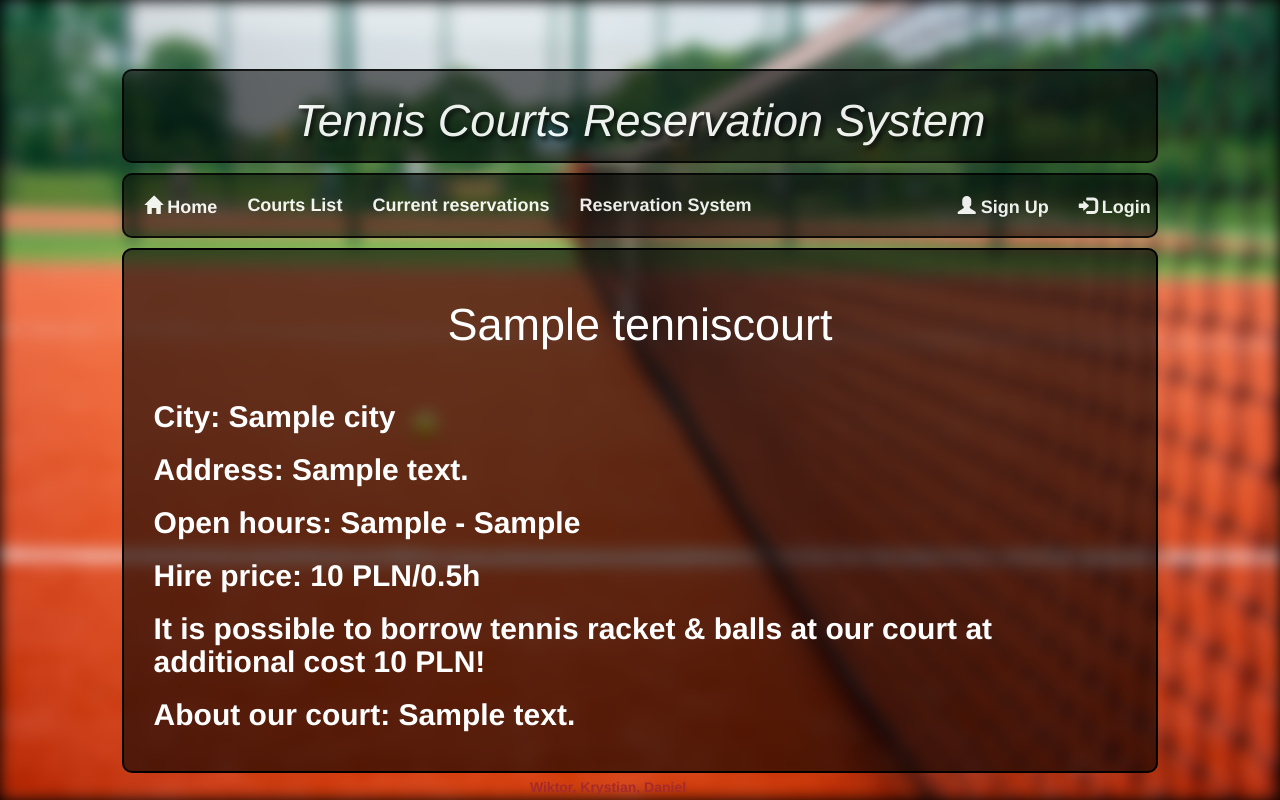
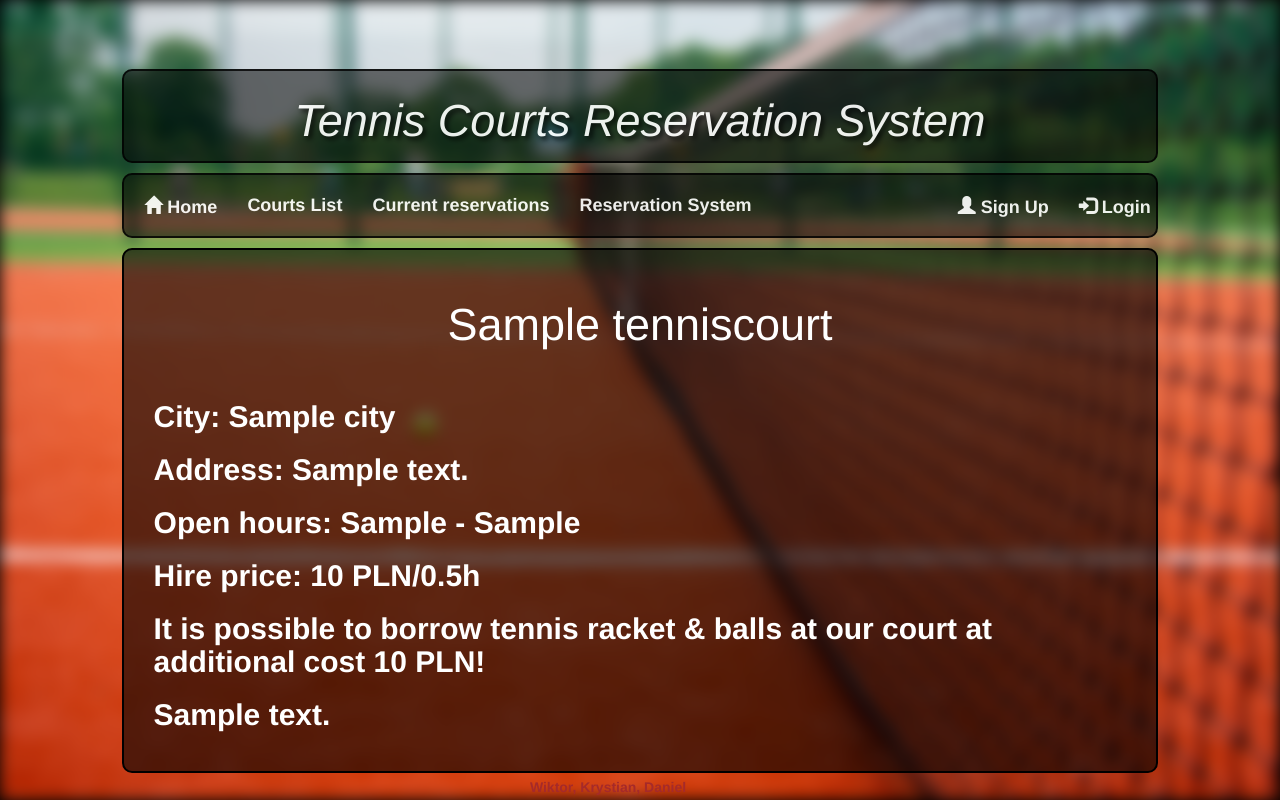
Before and after one commit to WikKab/tennis-court-reservations, a Django app: template reservations/templates/court_exact_detail.html in a window 1280 px wide. Run offline with Django 3.2, Linux system fonts and the light colour scheme; the template is opened without the code that fills it: most values are stand-ins (such as "Sample title", 1, 10 or a date in 2020); some libraries are stand-ins or nearby versions.

Commit message:
Refactoring object

```diff
--- a/reservations/models.py
+++ b/reservations/models.py
@@ -1,4 +1,5 @@
 from django.db import models
+from django.contrib.auth.models import User
 
 
 class TennisCourt(models.Model):
@@ -45,6 +46,9 @@ class Reservations(models.Model):
     def __str__(self):
         return f'{self.court_object}'
 
+# class Profile(models.Model):
+#     user = models.OneToOneField(User, null=True, on_delete=models.CASCADE)
+
 
 class AdminPanel(models.Model):
     pass
--- a/reservations/templates/court_exact_detail.html
+++ b/reservations/templates/court_exact_detail.html
@@ -11,6 +11,6 @@
         <h2>It is possible to borrow tennis racket & balls at our court at additional cost {{tenniscourt.equipment_cost}} PLN!  </h2>
     {% endif %}
 
-    <h2>About our court: {{ tenniscourt.short_description }}</h2>
+    <h2>{{ tenniscourt.short_description }}</h2>
 
 {% endblock %}
```
Also changed, not shown: reservations/views.py (+9 -0 lines), db.sqlite3.
